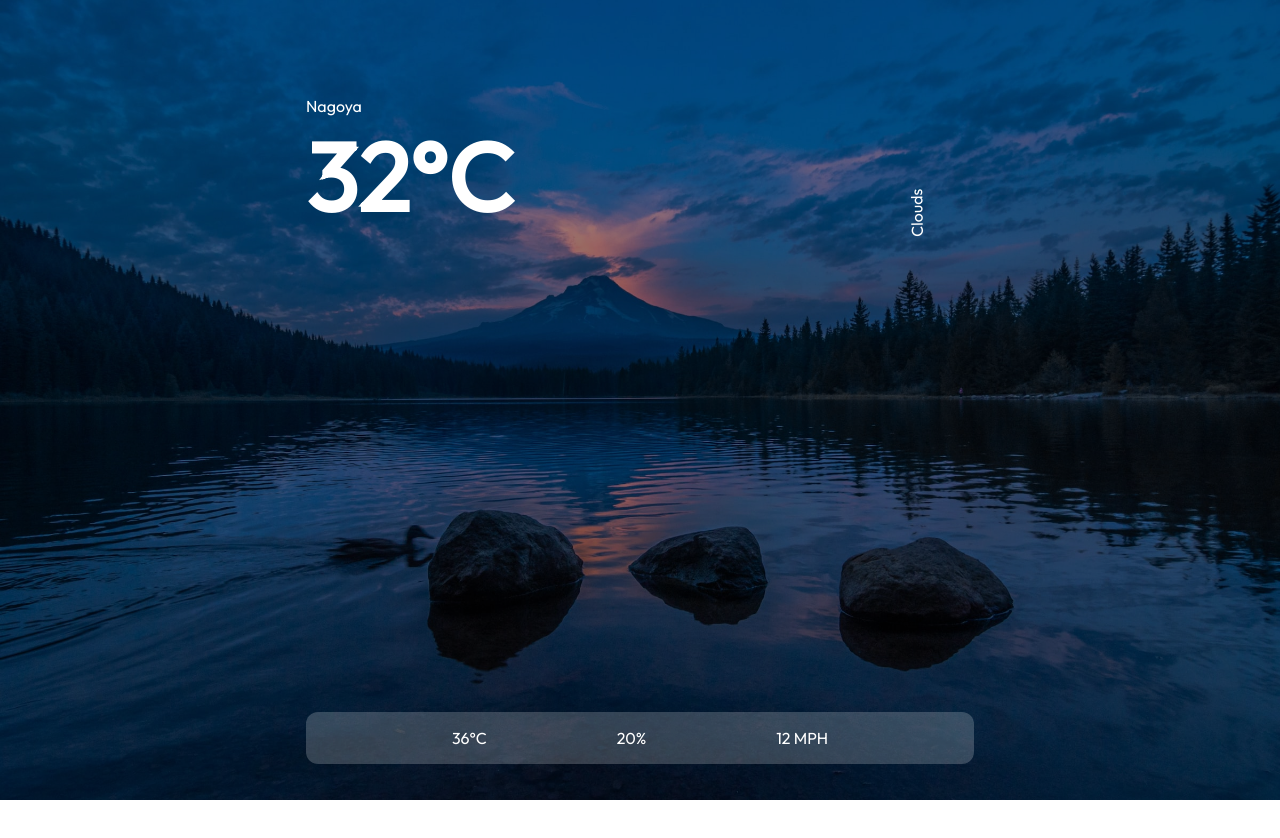
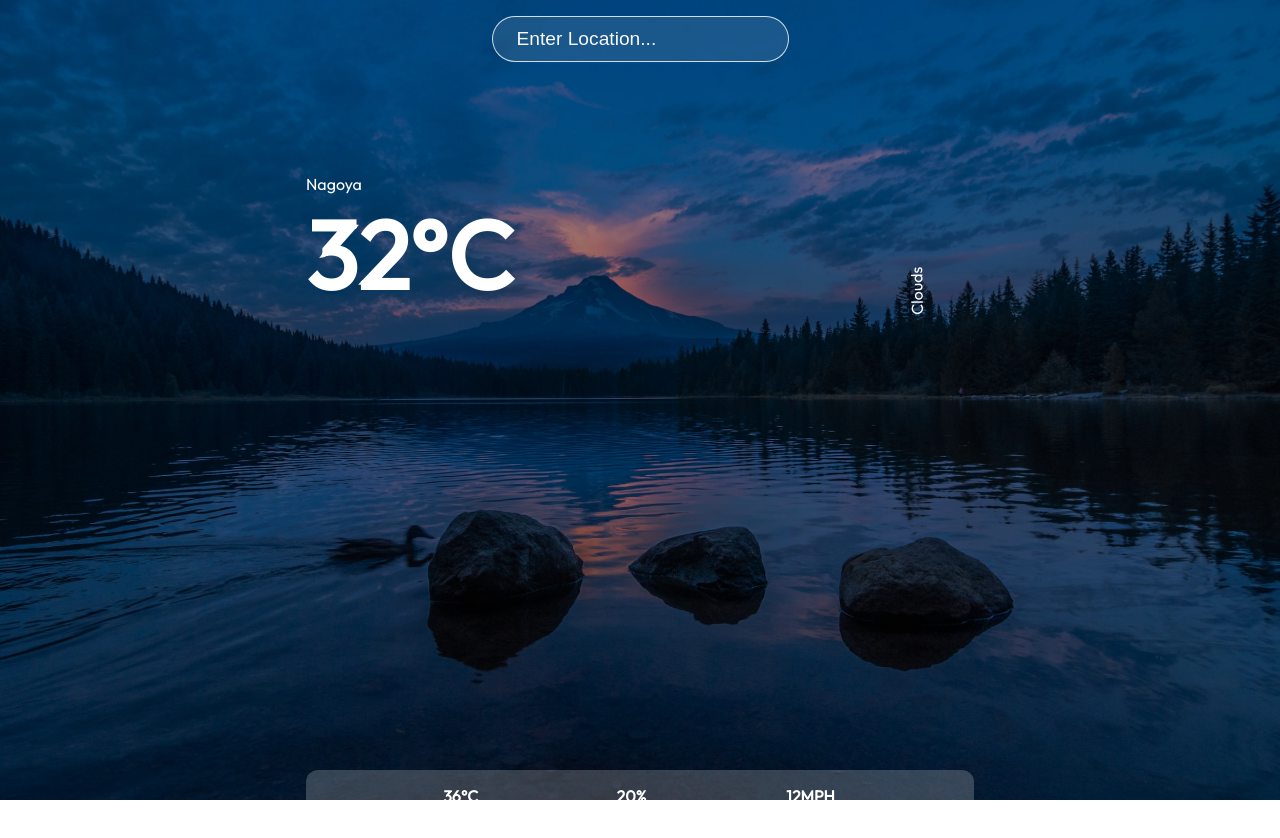
Before and after one commit to mittell/react-weather-app-v1, a React (Create React App) app: page / in a window 1280 px wide. Shown: the top 838 px of the page. Before the commit the page ends 800 px from the top, so only its background shows below. Built offline with nearby package versions, Linux system fonts and the light colour scheme; no server answers.

Commit message:
feat: added base input handler logic and styling

```diff
--- a/src/App.js
+++ b/src/App.js
@@ -2,10 +2,32 @@
 import axios from 'axios';
 
 function App() {
-	// const url = `https://api.openweathermap.org/data/2.5/weather?q=nagoya&appid=${process.env.OPEN_WEATHER_API_KEY}`;
+	const [data, setData] = useState({});
+	const [location, setLocation] = useState('');
+
+	const url = `https://api.openweathermap.org/data/2.5/weather?q=${location}&appid=${process.env.OPEN_WEATHER_API_KEY}`;
+
+	const handleSearch = (event) => {
+		if (event.key === 'Enter') {
+			axios.get(url).then((res) => {
+				setData(res.data);
+			});
+
+			setLocation('');
+		}
+	};
 
 	return (
 		<div className='app'>
+			<div className='search'>
+				<input
+					type='text'
+					value={location}
+					placeholder='Enter Location...'
+					onChange={(event) => setLocation(event.target.value)}
+					onKeyPress={handleSearch}
+				/>
+			</div>
 			<div className='container'>
 				<div className='top'>
 					<div className='location'>Nagoya</div>
@@ -18,12 +40,17 @@
 				</div>
 				<div className='bottom'>
 					<div className='feels'>
-						<p>36°C</p>
+						<p className='bold'>36°C</p>
+						<p>Feels Like</p>
 					</div>
 					<div className='humidity'>
-						<p>20%</p>
+						<p className='bold'>20%</p>
+						<p>Humidity</p>
 					</div>
-					<div className='wind'>12 MPH</div>
+					<div className='wind'>
+						<p className='bold'>12MPH</p>
+						<p>Wind Speed</p>
+					</div>
 				</div>
 			</div>
 		</div>
--- a/src/index.css
+++ b/src/index.css
@@ -35,6 +35,24 @@
 	top: 0;
 	left: 0;
 	z-index: -1;
+}
+
+.app .search {
+	text-align: center;
+	padding: 1rem;
+}
+
+.app input {
+	padding: 0.7rem 1.5rem;
+	font-size: 1.2rem;
+	border-radius: 25px;
+	border: 1px solid rgba(255, 255, 255, 0.8);
+	background: rgba(255, 255, 255, 0.1);
+	color: #f8f8f8;
+}
+
+::placeholder {
+	color: #f8f8f8;
 }
 
 .container {
```
